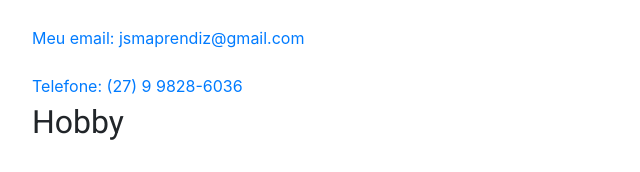
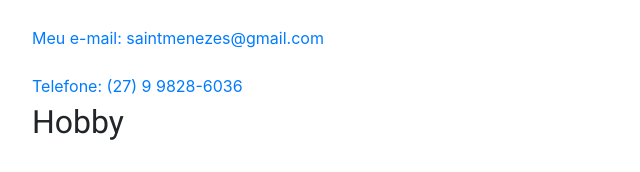
Before and after one commit to JonasSantosM/Portfolio, a plain HTML site: page index.html in a window 1280 px wide. Shown: the part 2630-2802 px from the top of the page, 148-788 px from the left. Drawn offline with nearby package versions, Linux system fonts and the light colour scheme.

Commit message:
Update index.html

```diff
--- a/index.html
+++ b/index.html
@@ -200,7 +200,7 @@
 
                     <h2>Contato</h2><br>
 
-                    <a href="mailto:jsmaprendiz@gmail.com">Meu email: jsmaprendiz@gmail.com</a><br><br>
+                    <a href="mailto:saintmenezes@gmail.com">Meu e-mail: saintmenezes@gmail.com</a><br><br>
 
                     <a href="tel:+5527998286036">Telefone: (27) 9 9828-6036</a>
 
```
